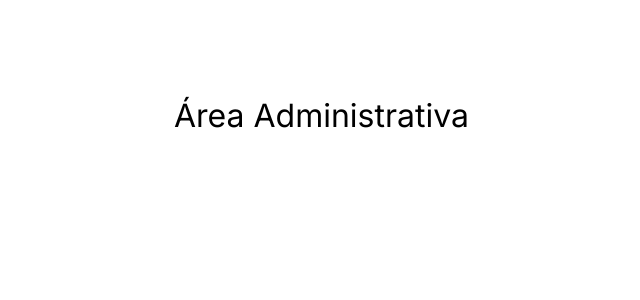
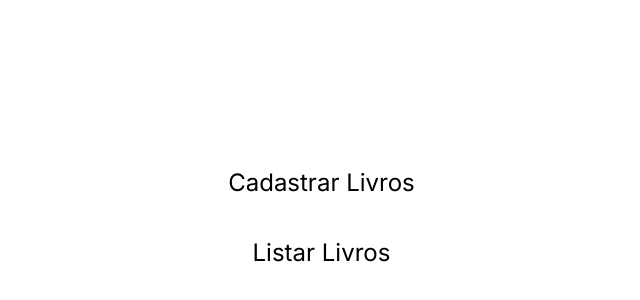
Before and after one commit to Nicoliiii/cadlivros, a Next.js app: page /admin in a window 1280 px wide. Shown: the part 350-650 px from the top of the page, without its empty margins (377-1017 px from the left). Built offline with nearby package versions, Linux system fonts and the light colour scheme.

Commit message:
fix: llalalala

```diff
--- a/app/admin/page.tsx
+++ b/app/admin/page.tsx
@@ -9,7 +9,7 @@ export default function Admin() {
         backgroundColor: 'white'
       }}>
       <h1 style={{
-        color: 'black',
+        color: 'white',
         fontSize: '2rem',
         marginBottom: '1rem'
       }}>
@@ -22,7 +22,7 @@ export default function Admin() {
         marginBottom: '1rem'
       }}>
         <a href="/admin/Book/new" style={{
-          color: 'white',
+          color: 'black',
           fontSize: '1.5rem',
           textDecoration: 'none',
           border: '1px solid white',
@@ -33,7 +33,7 @@ export default function Admin() {
           Cadastrar Livros
         </a>
         <a href="/admin/Book" style={{
-          color: 'white',
+          color: 'black',
           fontSize: '1.5rem',
           textDecoration: 'none',
           border: '1px solid white',
```
